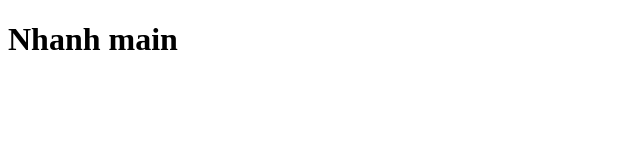
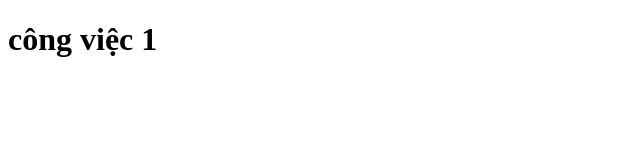
Before and after one commit to Tgiang123/duan5, a plain HTML site: page index.html in a window 1280 px wide. Shown: the whole page, without its empty margins (0-640 px from the left). Drawn offline with Linux system fonts and the light colour scheme.

Commit message:
cong viec 1 commit lan 1

```diff
--- a/index.html
+++ b/index.html
@@ -6,6 +6,6 @@
     <title>Document</title>
   </head>
   <body>
-    <h1>Nhanh main</h1>
+    <h1>công việc 1</h1>
   </body>
 </html>
```
